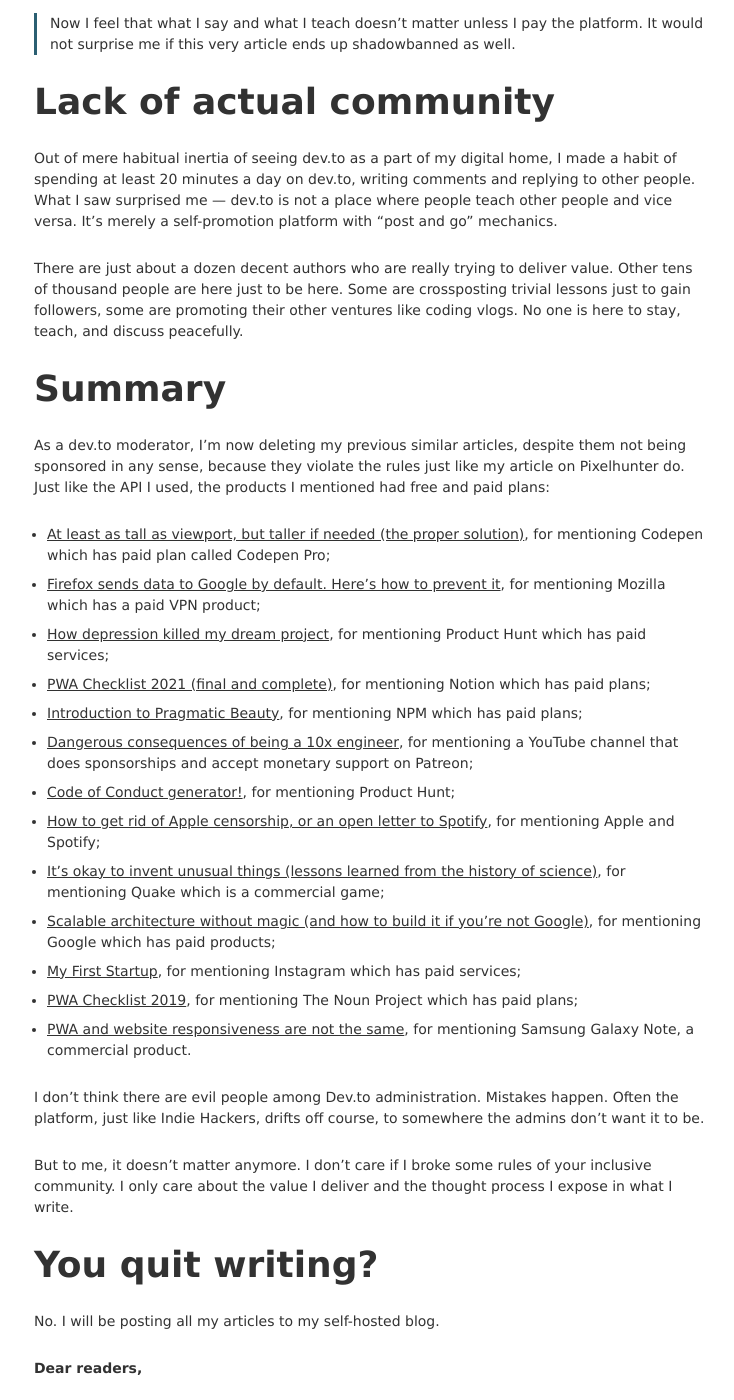
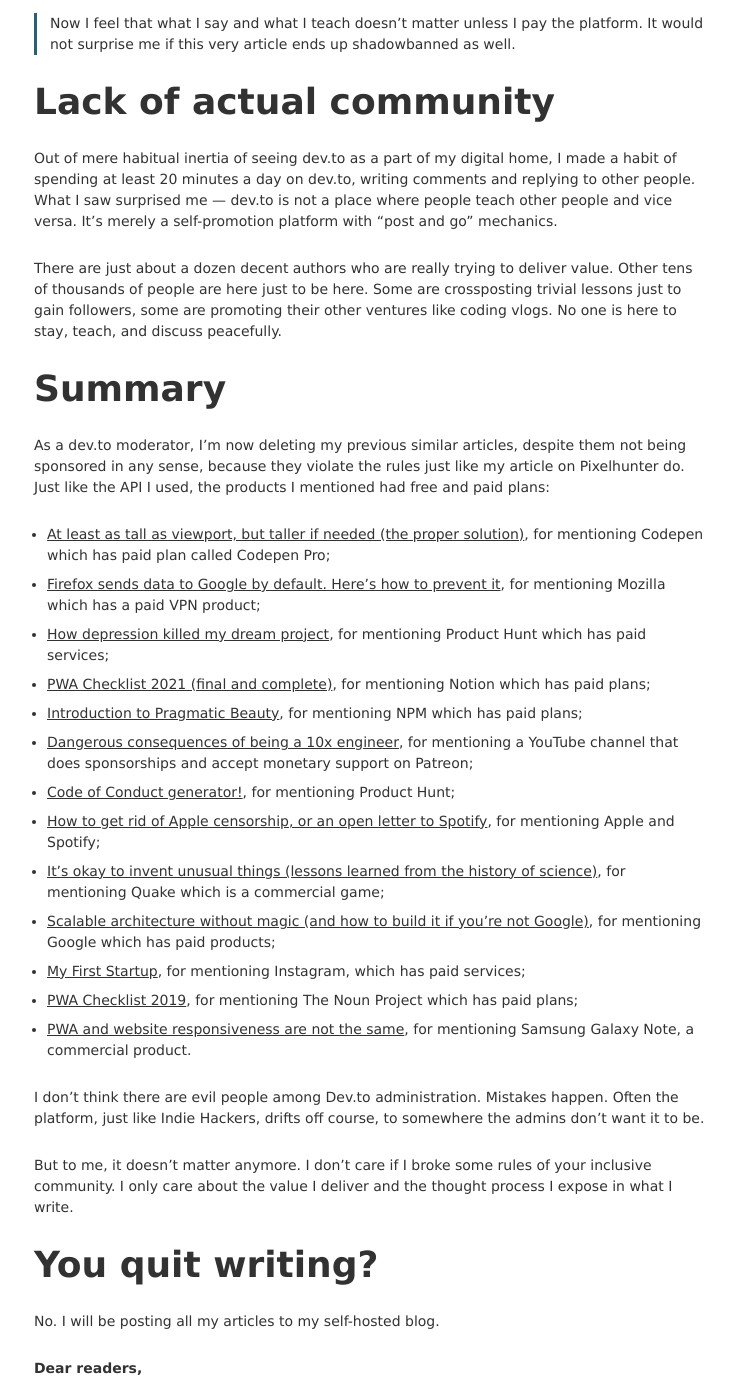
Before and after one commit to miloxeon/blog, a Jekyll site: the page built from _posts/2021-07-07-leaving-devto.md, in a window 1280 px wide and 1400 px high, scrolled down 1677 px. Shown: the whole window, without its empty margins (269-1003 px from the left). Built offline with Jekyll 4.4.1, drawn with Linux system fonts in a browser that asks for light colours; some of the changed text lies outside the part shown.

Commit message:
leaving devto

```diff
--- a/_posts/2021-07-07-leaving-devto.md
+++ b/_posts/2021-07-07-leaving-devto.md
@@ -14,7 +14,7 @@
 
 It worked. I started gaining followers, and all that good feedback helped me to get through depression, the worst period of my career.
 
-Then there was that article on architecture that skyrocketed. After the traction it got I really started to see myself as an author and not just a developer. I learned ‌I could **be heard**, that I can at least teach somebody what I achieved, driven by obsession and pain. That feeling gave the purpose of what I do.
+Then there was that article on architecture that skyrocketed. After the traction it got, I really started to see myself as an author and not just a developer. I learned ‌I could **be heard**, that I can at least teach somebody what I achieved, driven by obsession and pain. That feeling gave the purpose of what I do.
 
 I saw this platform as a place where I have freedom to express my achievements, thoughts and [even failures]({% post_url 2020-07-12-thepresence %}).
 
@@ -40,7 +40,7 @@
 
 Out of mere habitual inertia of seeing dev.to as a part of my digital home, I made a habit of spending at least 20 minutes a day on dev.to, writing comments and replying to other people. What I saw surprised me — dev.to is not a place where people teach other people and vice versa. It's merely a self-promotion platform with "post and go" mechanics.
 
-There are just about a dozen decent authors who are really trying to deliver value. Other tens of thousand people are here just to be here. Some are crossposting trivial lessons just to gain followers, some are promoting their other ventures like coding vlogs. No one is here to stay, teach, and discuss peacefully.
+There are just about a dozen decent authors who are really trying to deliver value. Other tens of thousands of people are here just to be here. Some are crossposting trivial lessons just to gain followers, some are promoting their other ventures like coding vlogs. No one is here to stay, teach, and discuss peacefully.
 
 # Summary
 
@@ -56,7 +56,7 @@
 -  [How to get rid of Apple censorship, or an open letter to Spotify](https://dev.to/mvoloskov/how-to-get-rid-of-apple-censorship-or-an-open-letter-to-spotify-51h3), for mentioning Apple and Spotify;
 -  [It’s okay to invent unusual things (lessons learned from the history of science)](https://dev.to/mvoloskov/its-okay-to-invent-unusual-things-lessons-learned-from-history-of-science-3lme), for mentioning Quake which is a commercial game;
 -  [Scalable architecture without magic (and how to build it if you’re not Google)](https://dev.to/mvoloskov/scalable-architecture-without-magic-and-how-to-build-it-if-youre-not-google-336a), for mentioning Google which has paid products;
--  [My First Startup](https://dev.to/mvoloskov/my-first-startup-4i8o), for mentioning Instagram which has paid services;
+-  [My First Startup](https://dev.to/mvoloskov/my-first-startup-4i8o), for mentioning Instagram, which has paid services;
 -  [PWA Checklist 2019](https://dev.to/mvoloskov/pwa-checklist-2019-25j4), for mentioning The Noun Project which has paid plans;
 -  [PWA and website responsiveness are not the same](https://dev.to/mvoloskov/pwa-and-website-responsiveness-are-not-the-same-44pc), for mentioning Samsung Galaxy Note, a commercial product.
 
```
Also changed, not shown: other parts of _posts/2021-07-07-leaving-devto.md (+1 -1 lines).
